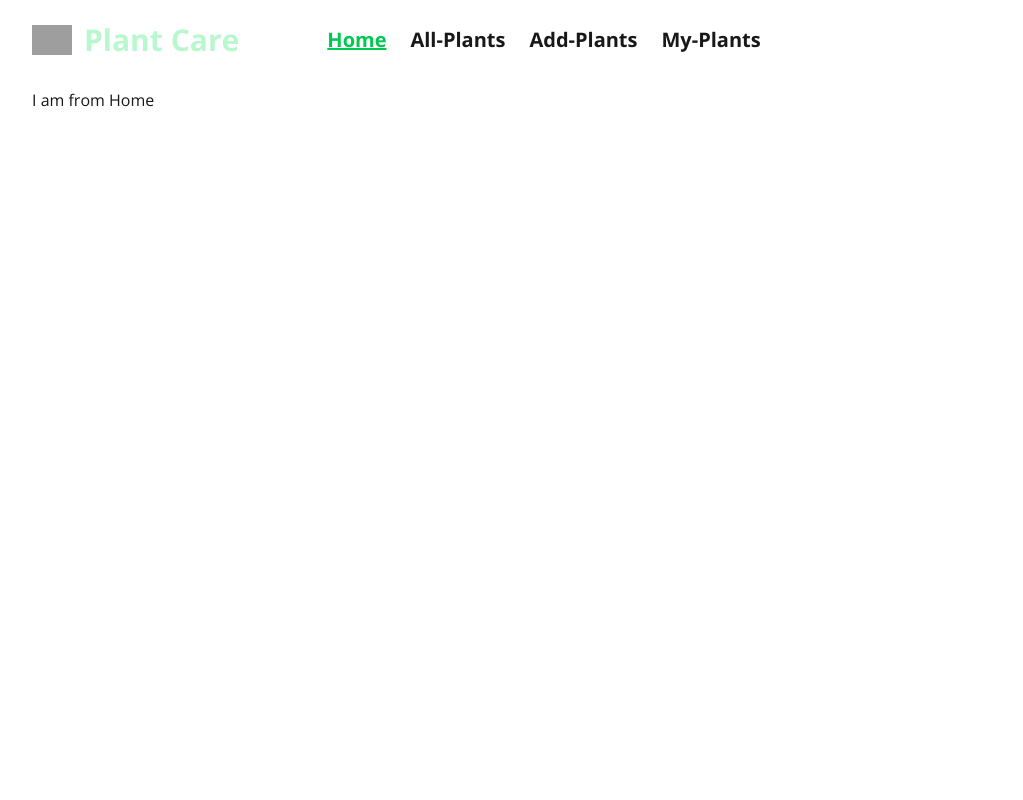
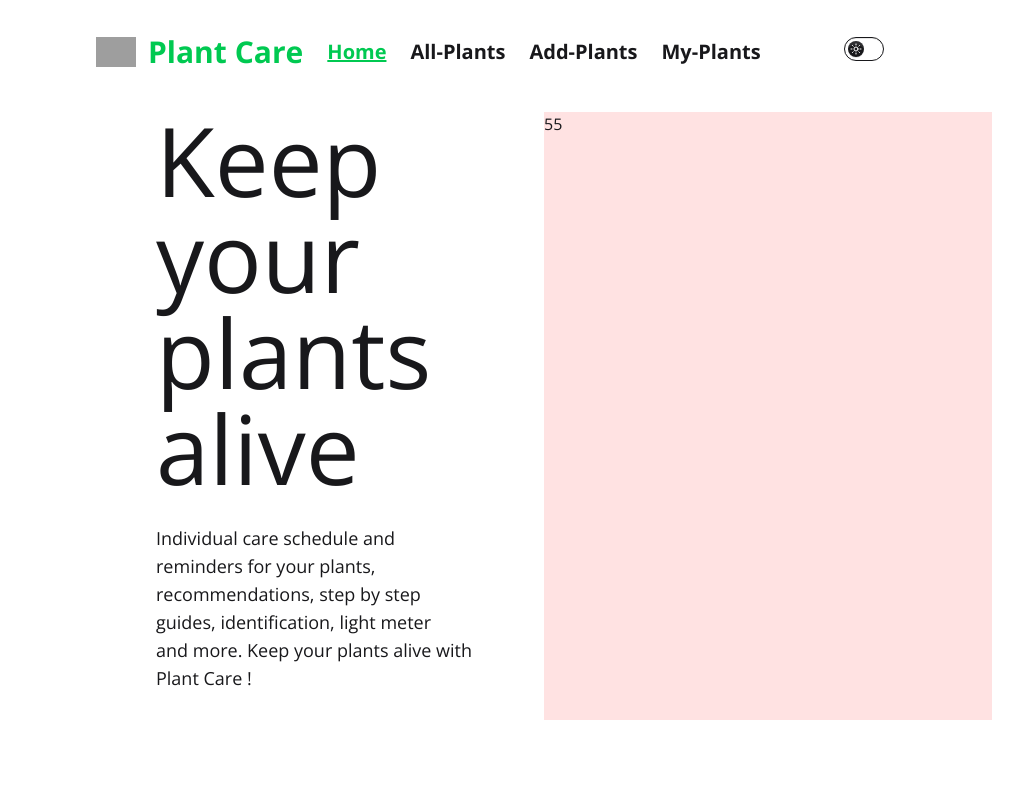
Before and after one commit to SKMPranto/plant-care-client, a React (Vite) app: page / in a window 1280 px wide. Shown: the top 800 px of the page, without its empty margins (96-1119 px from the left). Built offline with nearby package versions, Linux system fonts and the light colour scheme; grey boxes are pictures that could not be loaded.

Commit message:
Theme toggle btn added successfully

```diff
--- a/src/Components/Navbar.jsx
+++ b/src/Components/Navbar.jsx
@@ -1,4 +1,4 @@
-import React, { use } from "react";
+import React, { useEffect } from "react";
 import { HiOutlineLogout } from "react-icons/hi";
 import { Link, NavLink } from "react-router";
 // import { AuthContext } from "../Context/AuthContext";
@@ -9,6 +9,21 @@ const Navbar = () => {
   //   const handleLogOut = () => {
   //     userLogOut();
   //   };
+
+  // Theme Toggler
+
+  // On toggle
+  const handleThemeToggle = (e) => {
+    const theme = e.target.checked ? "dark" : "light";
+    document.documentElement.setAttribute("data-theme", theme);
+    localStorage.setItem("theme", theme);
+  };
+
+  // On load (e.g. in useEffect)
+  useEffect(() => {
+    const savedTheme = localStorage.getItem("theme") || "light";
+    document.documentElement.setAttribute("data-theme", savedTheme);
+  }, []);
 
   return (
     <div className="navbar p-0 bg-base-100 mt-2 mb-4">
@@ -95,7 +110,7 @@ const Navbar = () => {
             src="https://i.ibb.co/XfMbvWqY/Green-leaves-logo-2-removebg-preview.png"
             alt="Image"
           />
-          <span className="font-bold md:text-3xl tagesschrift-regular text-green-200">
+          <span className="font-bold md:text-3xl tagesschrift-regular text-green-500">
             Plant Care
           </span>
         </NavLink>
@@ -196,6 +211,63 @@ const Navbar = () => {
             </Link>
           )}
         </div> */}
+        {/* Theme toggle Button */}
+        <div className="navbar p-0 bg-base-100 mt-2 mb-4">
+          {/* ... your other navbar code ... */}
+          <div className="navbar-end space-x-1">
+            {/* Theme toggle Button */}
+            <div>
+              <label className="toggle text-base-content">
+                <input
+                  type="checkbox"
+                  onChange={handleThemeToggle}
+                  value="synthwave"
+                  className="theme-controller"
+                />
+
+                <svg
+                  aria-label="sun"
+                  xmlns="http://www.w3.org/2000/svg"
+                  viewBox="0 0 24 24"
+                >
+                  <g
+                    strokeLinejoin="round"
+                    strokeLinecap="round"
+                    strokeWidth="2"
+                    fill="none"
+                    stroke="currentColor"
+                  >
+                    <circle cx="12" cy="12" r="4"></circle>
+                    <path d="M12 2v2"></path>
+                    <path d="M12 20v2"></path>
+                    <path d="m4.93 4.93 1.41 1.41"></path>
+                    <path d="m17.66 17.66 1.41 1.41"></path>
+                    <path d="M2 12h2"></path>
+                    <path d="M20 12h2"></path>
+                    <path d="m6.34 17.66-1.41 1.41"></path>
+                    <path d="m19.07 4.93-1.41 1.41"></path>
+                  </g>
+                </svg>
+
+                <svg
+                  aria-label="moon"
+                  xmlns="http://www.w3.org/2000/svg"
+                  viewBox="0 0 24 24"
+                >
+                  <g
+                    strokeLinejoin="round"
+                    strokeLinecap="round"
+                    strokeWidth="2"
+                    fill="none"
+                    stroke="currentColor"
+                  >
+                    <path d="M12 3a6 6 0 0 0 9 9 9 9 0 1 1-9-9Z"></path>
+                  </g>
+                </svg>
+              </label>
+            </div>
+          </div>
+        </div>
       </div>
     </div>
   );
--- a/src/MainLayOut/MainLayOut.jsx
+++ b/src/MainLayOut/MainLayOut.jsx
@@ -6,7 +6,7 @@ import Footer from "../Components/Footer";
 const MainLayOut = () => {
   return (
     <div>
-      <div className="w-[95%] md:w-[90%] lg:w-[80%] mx-auto">
+      <div className="w-[97%] md:w-[95%] lg:w-[70%] mx-auto">
         <header>
             <Navbar></Navbar>
         </header>
--- a/src/Pages/Home.jsx
+++ b/src/Pages/Home.jsx
@@ -1,11 +1,19 @@
-import React from 'react';
+import React from "react";
 
 const Home = () => {
-    return (
-        <div>
-            I am from Home
-        </div>
-    );
+  return (
+    <div className="md:flex justify-align-center">
+      <div className="md:w-[50%] text-center md:text-left lg:px-15">
+        <h1 className="text-5xl lg:text-8xl">Keep your <br /> plants alive</h1>
+        <p className="py-7 lg:text-lg">
+          Individual care schedule and reminders for your plants, <br className="hidden lg:block" />
+          recommendations, step by step guides, identification, light meter <br className="hidden lg:block" /> and
+          more. Keep your plants alive with Plant Care !
+        </p>
+      </div>
+      <div className="md:w-[50%] bg-red-100">55</div>
+    </div>
+  );
 };
 
 export default Home;
```
